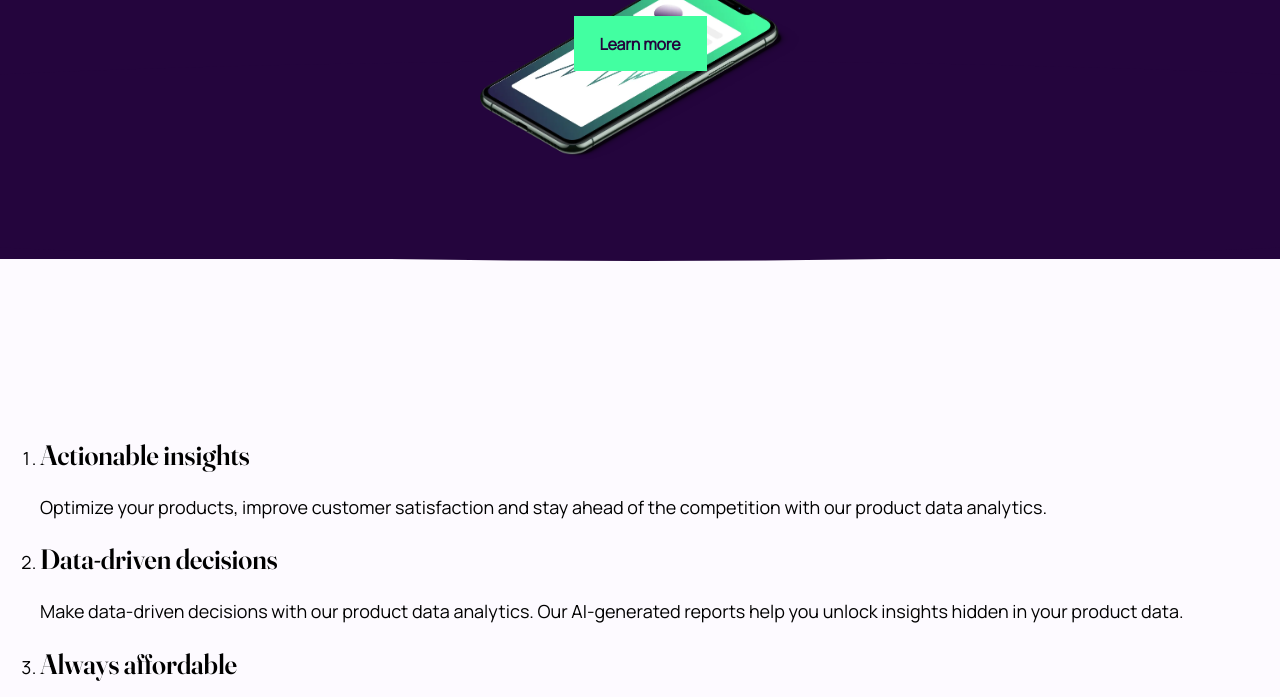
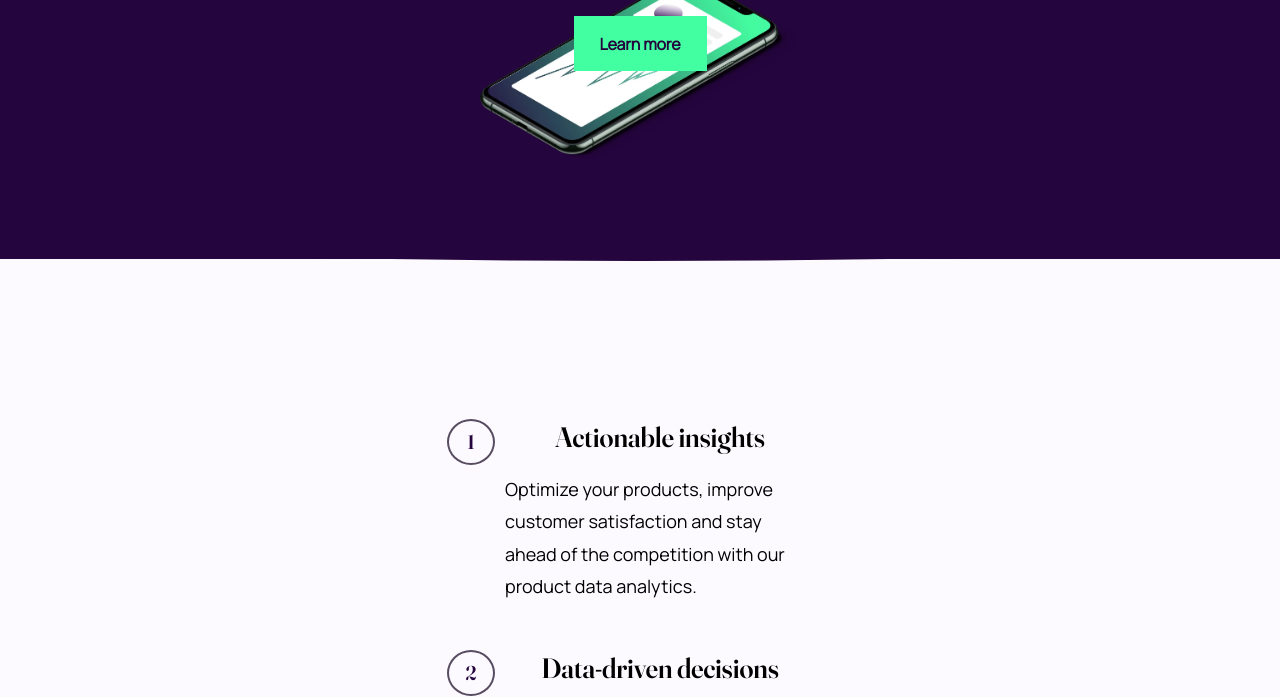
Before and after one commit to radektomasek/fm-workit-landing-page, a website built with Parcel: page index.html in a window 1280 px wide. Shown: the part 226-923 px from the top of the page. Built offline with nearby package versions, Linux system fonts and the light colour scheme.

Commit message:
Styling the insights numbers

```diff
--- a/index.html
+++ b/index.html
@@ -20,38 +20,38 @@
             <img class="hero__image" src="./assets/image-hero.webp" alt="workit chart illustration">
         </section>
         <section class="insights">
-            <ol>
-                <li>
-                    <h3>Actionable insights</h3>
-                    <p>
+            <ol class="insights__list">
+                <li class="insights__item">
+                    <h3 class="insights__heading">Actionable insights</h3>
+                    <p class="insights__paragraph">
                         Optimize your products, improve customer satisfaction and stay ahead of the competition with our product data analytics.
                     </p>
                 </li>
-                <li>
-                    <h3>Data-driven decisions</h3>
-                    <p>
+                <li class="insights__item">
+                    <h3 class="insights__heading">Data-driven decisions</h3>
+                    <p class="insights__paragraph">
                         Make data-driven decisions with our product data analytics. Our AI-generated reports help you unlock insights hidden in your product data.
                     </p>
                 </li>
-                <li>
-                    <h3>Always affordable</h3>
-                    <p>
+                <li class="insights__item">
+                    <h3 class="insights__heading">Always affordable</h3>
+                    <p class="insights__paragraph">
                         Always affordable pricing that scales with your business. Get top-quality product data
                         analytics services without hidden costs or unexpected fees.
                     </p>
                 </li>
             </ol>
         </section>
-        <section>
-            <h2>Be the first to test</h2>
-            <p>
+        <section class="offer">
+            <h2 class="offer__heading">Be the first to test</h2>
+            <p class="offer__paragraph">
                 Hi, I'm Louis Graham, the founder of the company. Book a demo call with me to become a
                 beta tester for our app and kickstart your company. Apply for access below and I'll be
                 in touch to schedule a call.
             </p>
         </section>
     </main>
-    <footer>
+    <footer class="footer">
         <img src="./assets/logo-dark.svg" alt="Workit logo">
         <div>
             <a href="#">
--- a/src/css/styles.css
+++ b/src/css/styles.css
@@ -30,6 +30,9 @@
     --heading-small-size: 1.75rem;
     --heading-small-line: 1.29;
 
+    --list-number-size: 1.25rem;
+    --list-number-line: 1.8;
+
     --paragraph-size: 1rem;
     --paragraph-line: 1.75;
 
@@ -49,7 +52,7 @@ html {
 }
 
 body {
-    font-family: 'Manrope';
+    font-family: var(--manrope-font-family);
     font-size: 1.125rem;
     line-height: 1.8;
     margin: 0;
@@ -169,6 +172,54 @@ a {
     background: var(--ghost-white-color);
 }
 
+.insights__list {
+    margin: 0;
+    padding: 0;
+    list-style: none;
+    counter-reset: insights-counter;
+    max-width: 350px;
+    margin: 0 auto;
+    padding-left: 40px;
+}
+
+.insights__item {
+    counter-increment: insights-counter;
+    justify-items: center;
+    margin: 0 auto;
+    /* text-align: center; */
+    /* width: 21.4375rem;
+    height: 12.875rem; */
+    margin-bottom: 3rem;
+    position: relative;
+}
+
+.insights__item::before {
+    content: counter(insights-counter);
+    font-family: var(--fraunces-font-family);
+    font-size: var(--list-number-size);
+    line-height: var(--list-number-line);
+    display: inline-flex;
+    width: 3rem;
+    height: 2.875rem;
+    border-radius: 50%;
+    justify-content: center;
+    align-items: center;
+    color: var(--dark-purple-color);
+    border: 2px solid var(--davy-grey-color);
+    position: absolute;
+    left: calc(-1 * 3rem - 10px);
+}
+
+.insights__heading {
+    /* grid-row: 2 / span 1;
+    grid-column: 1 / span 1; */
+}
+
+.insights__paragraph {
+    /* grid-row: 3 / span 1;
+    grid-column: 1 / span 1; */
+}
+
 @media screen and (min-width: 90em) {
     :root {
         --button-width: 11.875rem;
@@ -189,4 +240,24 @@ a {
         --link-size: 1rem;
         --link-line: 2;
     }
+
+    /* .insights__item {
+        grid-template-columns: 1fr 1fr;
+        grid-template-rows: 0.5fr 0.5fr;
+    }
+
+    .insights__item::before {
+        grid-row: 1 / span 2;
+        grid-column: 1 / span 1;
+    }
+
+    .insights__heading {
+        grid-row: 1 / span 1;
+        grid-column: 2 / span 1;
+    }
+
+    .insights__paragraph {
+        grid-row: 2 / span 1;
+        grid-column: 2 / span 1;
+    } */
 }
```
